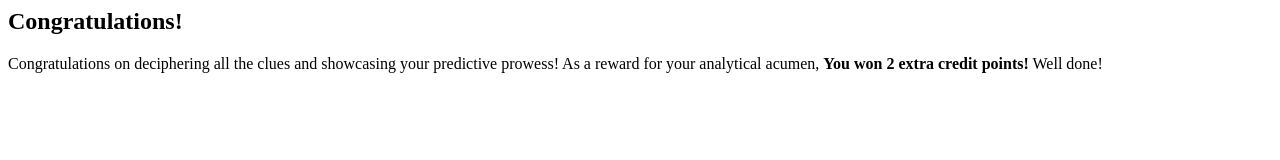
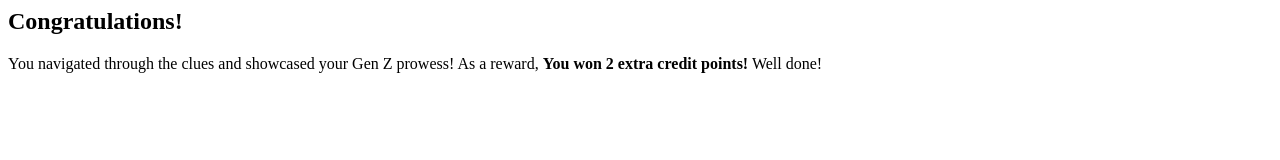
Before and after one commit to jessicaranieses/hunt, a plain HTML site: page treasure.html in a window 1280 px wide. Drawn offline with Linux system fonts and the light colour scheme.

Commit message:
Update treasure.html

```diff
--- a/treasure.html
+++ b/treasure.html
@@ -1,9 +1,9 @@
 <html>
 <head>
-    <title>Congratulations!</title>
+    <title>You Found The Treasure!</title>
 </head>
 <body>
     <h2>Congratulations!</h2>
-    <p>Congratulations on deciphering all the clues and showcasing your predictive prowess! As a reward for your analytical acumen, <strong>You won 2 extra credit points!</strong> Well done!</p>
+    <p>You navigated through the clues and showcased your Gen Z prowess! As a reward, <strong>You won 2 extra credit points!</strong> Well done!</p>
 </body>
 </html>
```
